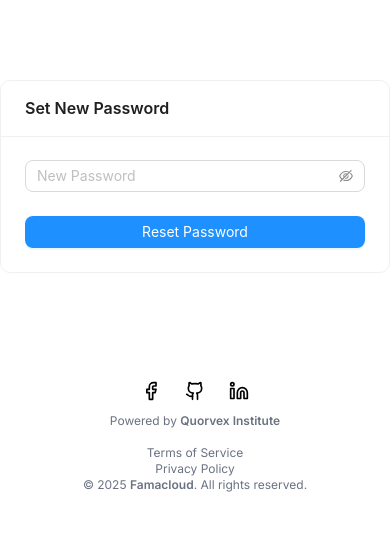
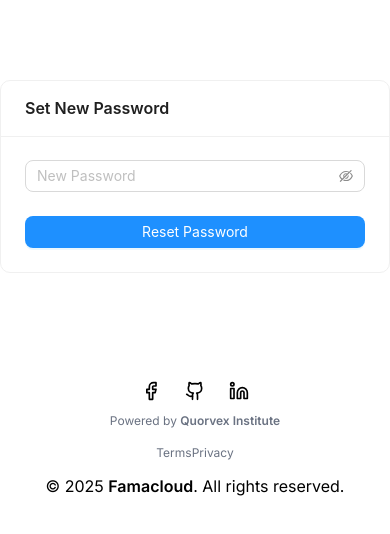
Before and after one commit to Ymffuture/Filebank, a React (Vite) app in the folder filebank-frontend/: page /reset-password in a window 390 px wide. Shown: the top 534 px of the page. Built offline with nearby package versions, Linux system fonts and the light colour scheme.

Commit message:
Update Footer.jsx

```diff
--- a/filebank-frontend/src/components/Footer.jsx
+++ b/filebank-frontend/src/components/Footer.jsx
@@ -51,24 +51,24 @@ const Footer = () => {
         </div>
 
         {/* Links + Copyright */}
-        <div className="flex flex-col items-center md:flex-row md:space-x-4 text-gray-500 dark:text-gray-400 text-xs">
+        <div className="flex flex-row items-center md:flex-row md:space-x-4 text-gray-500 dark:text-gray-400 text-xs">
           <Link
             to="/terms"
             className="hover:text-blue-600 dark:hover:text-blue-400 transition"
           >
-            Terms of Service
+            Terms
           </Link>
           <Link
             to="/privacy"
             className="hover:text-blue-600 dark:hover:text-blue-400 transition"
           >
-            Privacy Policy
+            Privacy
           </Link>
+
+        </div>
           <span className="select-none text-center md:text-left">
             © {new Date().getFullYear()} <span className="font-semibold">Famacloud</span>. All rights reserved.
           </span>
-        </div>
-
       </div>
     </footer>
   );
```
